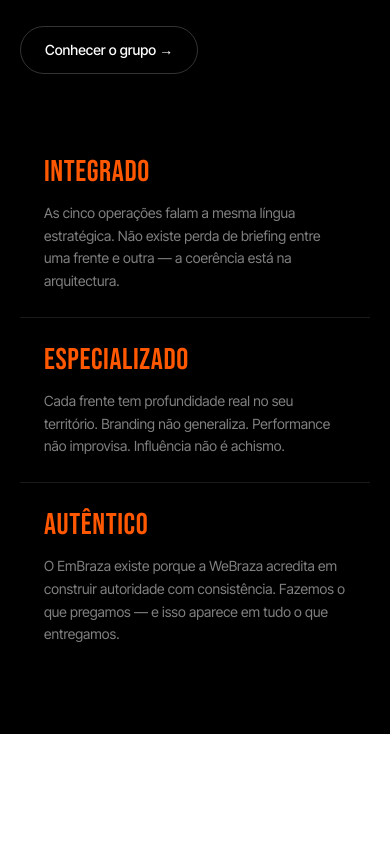
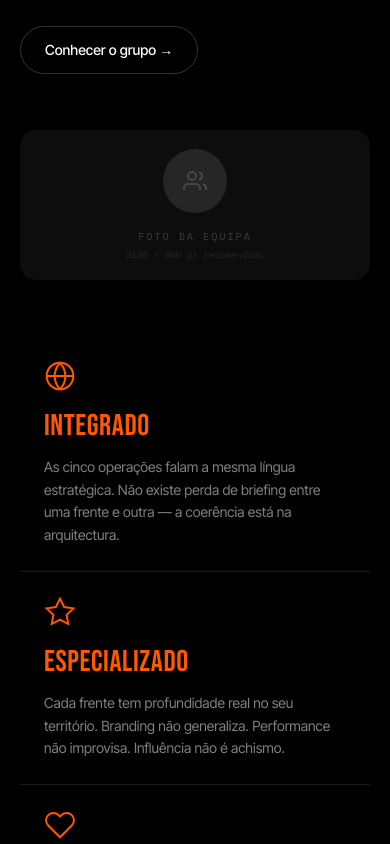
Before and after one commit to diogomediabraza/webraza-site, a Next.js app: page / in a window 390 px wide. Shown: the part 8520-9364 px from the top of the page. Built offline with nearby package versions, Linux system fonts and the light colour scheme; no server answers.

Commit message:
feat(About): add team photo section with placeholder and SVG icons for values

```diff
--- a/components/sections/About.tsx
+++ b/components/sections/About.tsx
@@ -1,3 +1,8 @@
+'use client'
+
+// ── CONFIG: Replace with your team photo path ──
+const TEAM_PHOTO = '' // e.g. '/images/team-webraza.jpg'
+
 export default function About() {
   return (
     <section id="sobre" data-theme="dark" className="bg-black py-16 sm:py-28">
@@ -39,22 +44,68 @@
           </div>
         </div>
 
+        {/* ── Team Photo Section ── */}
+        <div className="relative rounded-2xl sm:rounded-3xl overflow-hidden mb-14 sm:mb-20 aspect-[21/9]">
+          {TEAM_PHOTO ? (
+            <img
+              src={TEAM_PHOTO}
+              alt="Equipa WeBraza Group"
+              className="w-full h-full object-cover"
+            />
+          ) : (
+            <div className="w-full h-full bg-white/5 flex items-center justify-center">
+              <div className="text-center">
+                <div className="w-16 h-16 mx-auto mb-4 rounded-full bg-white/10 flex items-center justify-center">
+                  <svg width="24" height="24" viewBox="0 0 24 24" fill="none" stroke="currentColor" strokeWidth="1.5" className="text-white/20">
+                    <path d="M17 21v-2a4 4 0 0 0-4-4H5a4 4 0 0 0-4 4v2"/>
+                    <circle cx="9" cy="7" r="4"/>
+                    <path d="M23 21v-2a4 4 0 0 0-3-3.87"/>
+                    <path d="M16 3.13a4 4 0 0 1 0 7.75"/>
+                  </svg>
+                </div>
+                <p className="font-mono text-[10px] uppercase tracking-[0.2em] text-white/20">Foto da equipa</p>
+                <p className="font-mono text-[9px] text-white/10 mt-1">2100 × 900 px recomendado</p>
+              </div>
+            </div>
+          )}
+          {/* Gradient overlay on team photo */}
+          {TEAM_PHOTO && (
+            <div className="absolute inset-0 bg-gradient-to-t from-black/40 to-transparent pointer-events-none" />
+          )}
+        </div>
+
         <div className="grid grid-cols-1 md:grid-cols-3 gap-px bg-white/10">
           {[
             {
+              icon: (
+                <svg width="32" height="32" viewBox="0 0 24 24" fill="none" stroke="currentColor" strokeWidth="1.5" className="text-brand-orange mb-4">
+                  <circle cx="12" cy="12" r="10"/><path d="M2 12h20"/><path d="M12 2a15 15 0 0 1 4 10 15 15 0 0 1-4 10 15 15 0 0 1-4-10 15 15 0 0 1 4-10z"/>
+                </svg>
+              ),
               title: 'Integrado',
               text: 'As cinco operações falam a mesma língua estratégica. Não existe perda de briefing entre uma frente e outra — a coerência está na arquitectura.',
             },
             {
+              icon: (
+                <svg width="32" height="32" viewBox="0 0 24 24" fill="none" stroke="currentColor" strokeWidth="1.5" className="text-brand-orange mb-4">
+                  <polygon points="12 2 15.09 8.26 22 9.27 17 14.14 18.18 21.02 12 17.77 5.82 21.02 7 14.14 2 9.27 8.91 8.26 12 2"/>
+                </svg>
+              ),
               title: 'Especializado',
               text: 'Cada frente tem profundidade real no seu território. Branding não generaliza. Performance não improvisa. Influência não é achismo.',
             },
             {
+              icon: (
+                <svg width="32" height="32" viewBox="0 0 24 24" fill="none" stroke="currentColor" strokeWidth="1.5" className="text-brand-orange mb-4">
+                  <path d="M20.84 4.61a5.5 5.5 0 0 0-7.78 0L12 5.67l-1.06-1.06a5.5 5.5 0 0 0-7.78 7.78l1.06 1.06L12 21.23l7.78-7.78 1.06-1.06a5.5 5.5 0 0 0 0-7.78z"/>
+                </svg>
+              ),
               title: 'Autêntico',
               text: 'O EmBraza existe porque a WeBraza acredita em construir autoridade com consistência. Fazemos o que pregamos — e isso aparece em tudo o que entregamos.',
             },
-          ].map(({ title, text }) => (
+          ].map(({ icon, title, text }) => (
             <div key={title} className="bg-black p-6 sm:p-8 md:p-10">
+              {icon}
               <h3 className="font-display text-brand-orange text-3xl sm:text-4xl mb-3 sm:mb-4">{title.toUpperCase()}</h3>
               <p className="font-body text-white/50 text-sm leading-relaxed">{text}</p>
             </div>
```
